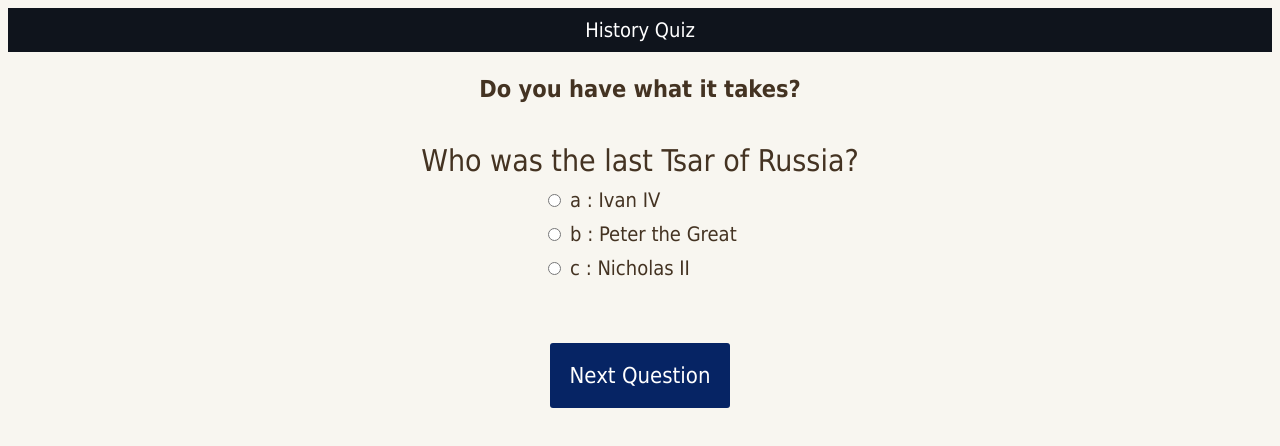
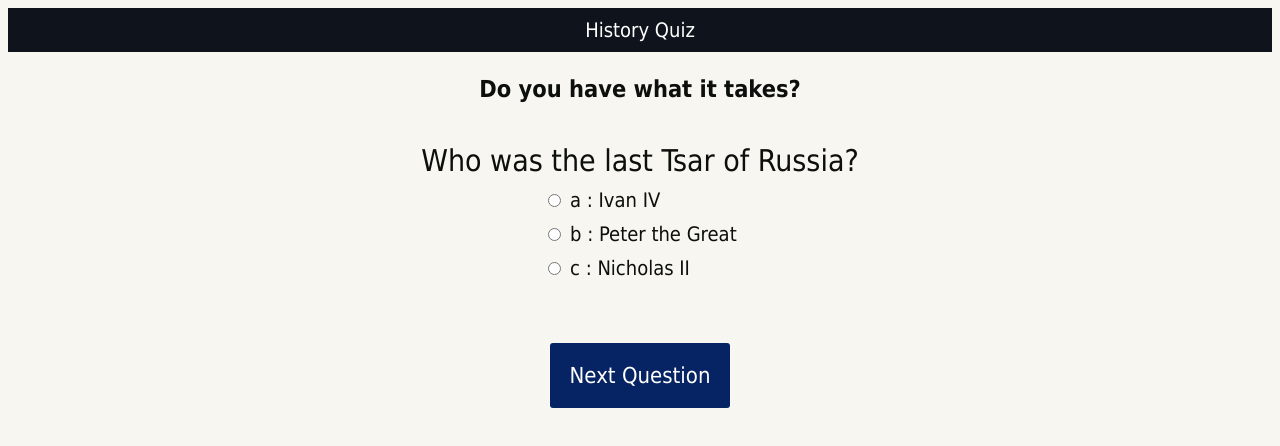
Before and after one commit to bsypher/historyquiz, a plain HTML site: page index.html in a window 1280 px wide. Drawn offline with Linux system fonts and the light colour scheme.

Commit message:
adjusted colors in main.css

```diff
--- a/main.css
+++ b/main.css
@@ -3,7 +3,7 @@
 body{
     font-size: 20px;
     font-family: Tahoma;
-    color: #432;
+    color: #0D0F0C;
   font-weight: 300;
   text-align: center;
   background-color: #f8f6f0;
```
